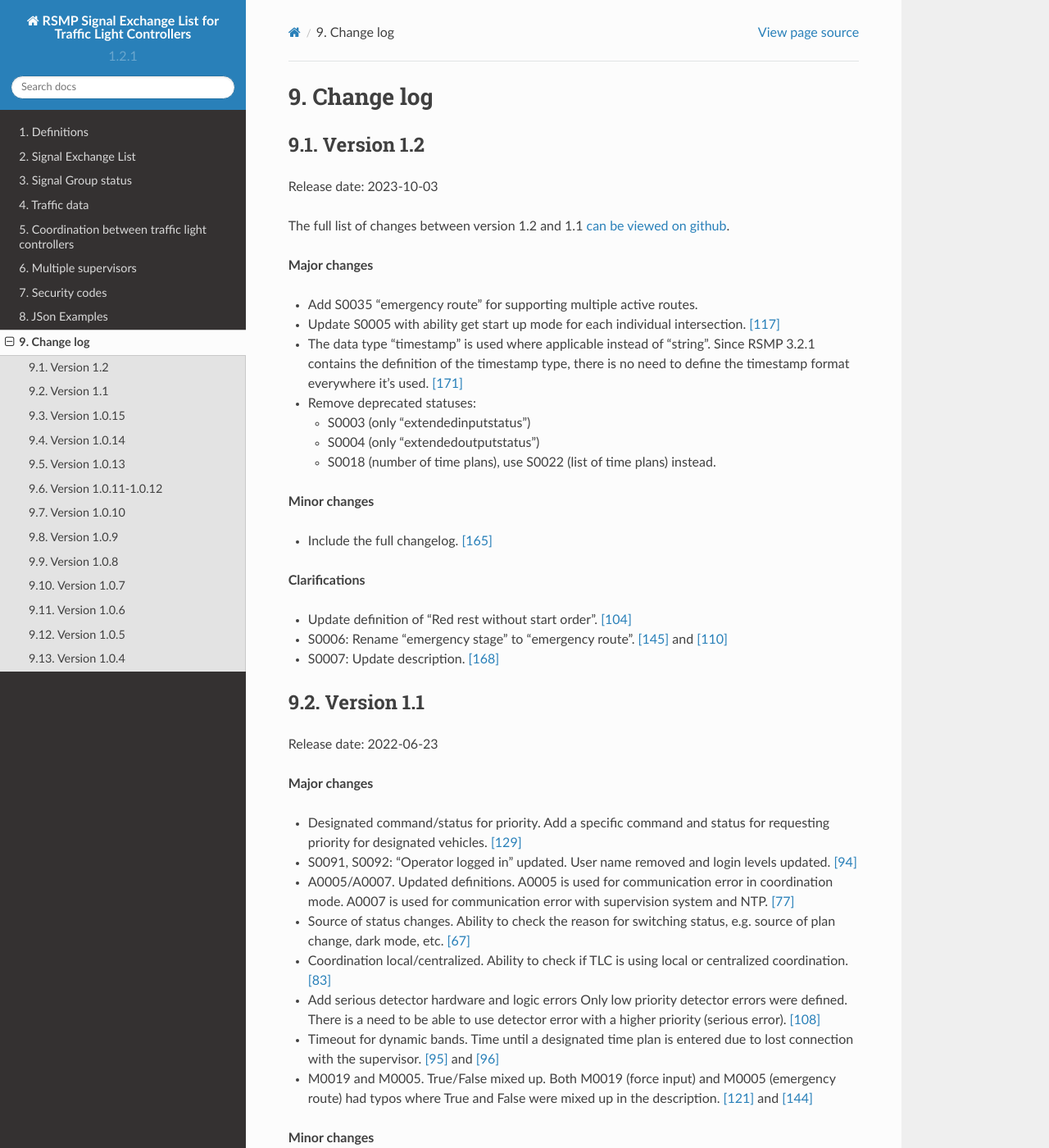
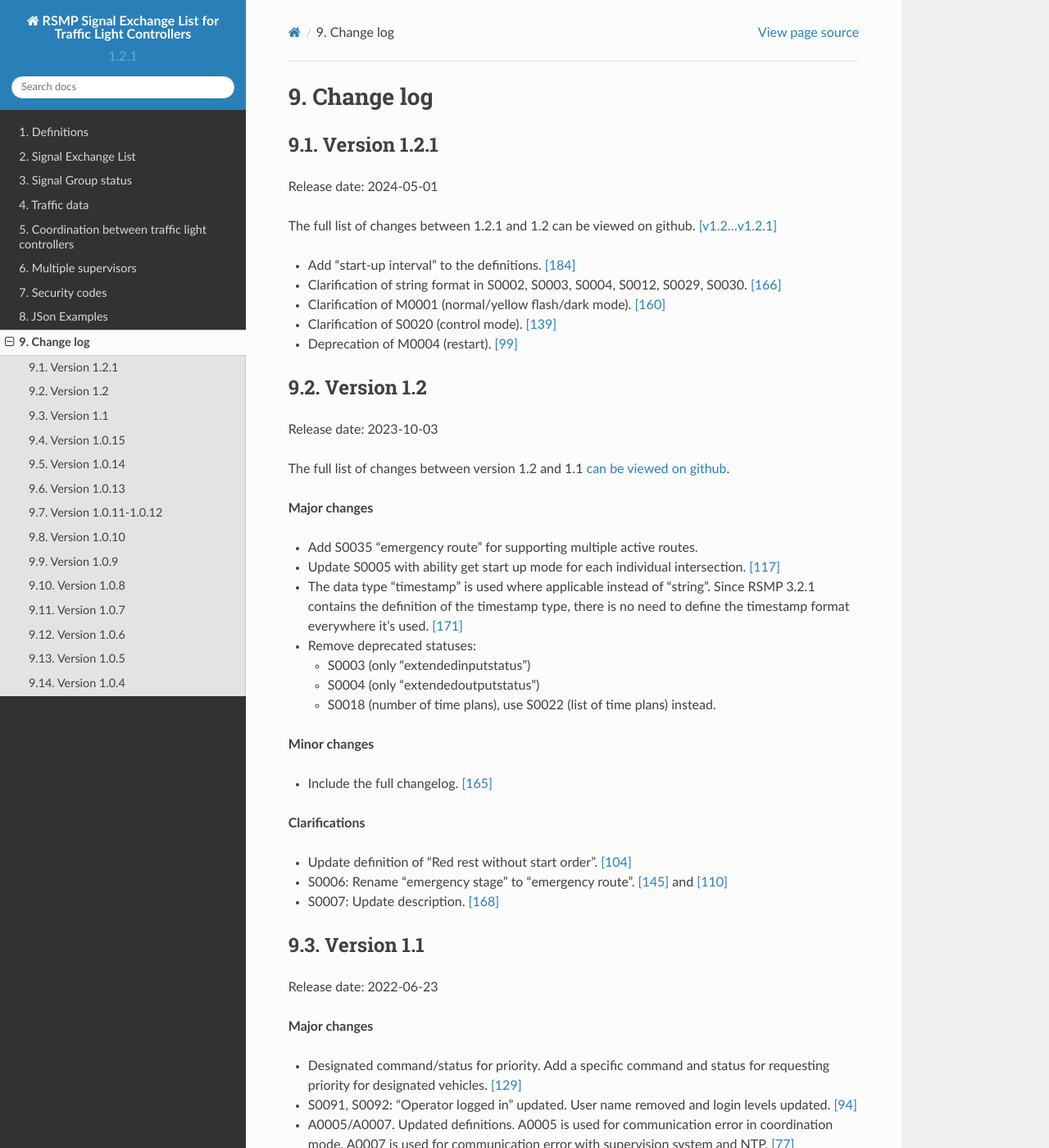
Before and after one commit to rsmp-nordic/rsmp_sxl_traffic_lights, a Sphinx documentation site: the page built from source/changelog.rst, in a window 1280 px wide and 1400 px high. Shown: the whole window at 82% size. Built offline with Sphinx 7.4.7 and the Read the Docs theme 2.0.0, drawn with Linux system fonts in a browser that asks for light colours; some of the changed text lies outside the part shown.

Commit message:
Update changelog

```diff
--- a/source/changelog.rst
+++ b/source/changelog.rst
@@ -3,6 +3,19 @@
 
 Change log
 ==========
+
+Version 1.2.1
+-------------
+Release date: 2024-05-01
+
+The full list of changes between 1.2.1 and 1.2 can be viewed on github.
+:compare:`v1.2...v1.2.1`
+
+- Add "start-up interval" to the definitions. :issue:`184`
+- Clarification of string format in S0002, S0003, S0004, S0012, S0029, S0030. :issue:`166`
+- Clarification of M0001 (normal/yellow flash/dark mode). :issue:`160`
+- Clarification of S0020 (control mode). :issue:`139`
+- Deprecation of M0004 (restart). :issue:`99`
 
 Version 1.2
 -----------
--- a/source/conf.py
+++ b/source/conf.py
@@ -83,10 +83,11 @@ todo_include_todos = False
 
 # Github issues
 
-extlinks = {'issue': ('https://github.com/rsmp-nordic/rsmp_sxl_traffic_lights/issues/%s', '[%s]'),
-            'pull': ('https://github.com/rsmp-nordic/rsmp_sxl_traffic_lights/pulls/%s', '[%s]')}
-
-
+extlinks = {
+    'issue': ('https://github.com/rsmp-nordic/rsmp_sxl_traffic_lights/issues/%s', '[%s]'),
+    'pull': ('https://github.com/rsmp-nordic/rsmp_sxl_traffic_lights/pulls/%s', '[%s]'),
+    'compare': ('https://github.com/rsmp-nordic/rsmp_core/compare/%s', '[%s]')
+}
 
 # -- Options for HTML output ----------------------------------------------
 
```
